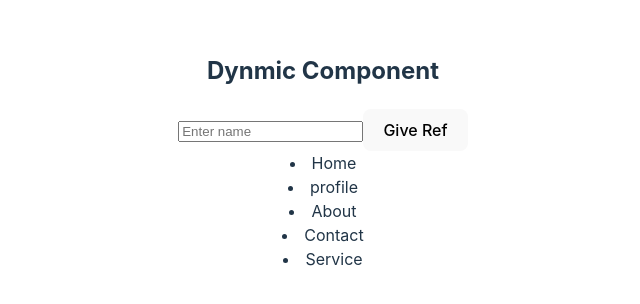
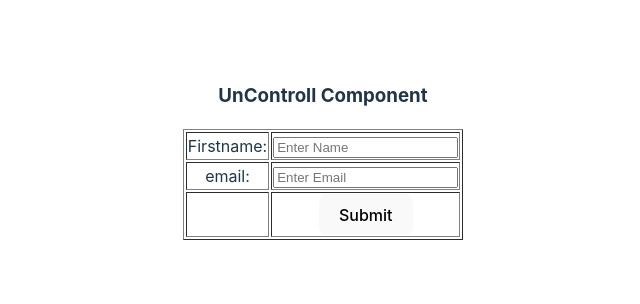
Before and after one commit to RWn-Girish/RW-2-React-6-to-7, a React (Vite) app: page / in a window 1280 px wide. Shown: the part 248-552 px from the top of the page, without its empty margins (317-957 px from the left). Built offline with nearby package versions, Linux system fonts and the light colour scheme.

Commit message:
controll & uncontroll

```diff
--- a/src/App.jsx
+++ b/src/App.jsx
@@ -6,6 +6,8 @@ import Test from './Components/Test'
 import Event from './Components/Event'
 import List from './Components/List'
 import DynamicList from './Components/DynmicList'
+import Control from './Components/Contorl'
+import UnControll from './Components/UnControll'
 
 function App() {
   const [list, setList] = useState(["Home", "profile","About", "Contact", "Service"])
@@ -16,7 +18,9 @@ function App() {
         {/* <Test name='Red & White' /> */}
         {/* <Event /> */}
         {/* <List list={list} /> */}
-        <DynamicList list={list} />
+        {/* <DynamicList list={list} /> */}
+        {/* <Control /> */}
+        <UnControll />
       </React.Fragment>
 
   )
--- /dev/null
+++ b/src/Components/Contorl.jsx
@@ -0,0 +1,45 @@
+import { useState } from "react";
+
+const Control = () => {
+    const [fname, setFname] = useState("");
+    const [email, setEmail] = useState("");
+
+    const handelName = (e) => {
+        // console.log(e);
+        setFname(e.target.value)
+    }
+
+    const handelSubmit = (e) => {
+            e.preventDefault();
+            console.log("First name: ", fname);
+            console.log("Email: ", email);
+
+            setEmail("")
+            setFname("")
+    }
+
+    return (
+        <>
+        <h2>Controll Component</h2>
+        <form onSubmit={handelSubmit}>
+            <table border={1}>
+                <tr>
+                    <td>Firstname:</td>
+                    <td><input type="text" placeholder="Enter Name" value={fname} onChange={handelName} onBlur={()=>console.log('Blue Event...')} /></td>
+                </tr>
+                <tr>
+                    <td>email:</td>
+                    <td><input type="email" placeholder="Enter Email" value={email} onChange={(e)=>setEmail(e.target.value)} /></td>
+                </tr>
+                <tr>
+                    <td></td>
+                    <td><button type="submit">Submit</button></td>
+                </tr>
+
+            </table>
+        </form>
+        </>
+    )
+} ;
+
+export default Control;
--- /dev/null
+++ b/src/Components/UnControll.jsx
@@ -0,0 +1,37 @@
+import { useRef } from "react";
+
+
+const UnControll = () => {
+    const fname = useRef();
+    const emailRef = useRef();
+
+    const handelSubmit = (e) => {
+        e.preventDefault();
+        console.log("First Name: ",fname.current.value);
+        console.log("Email : ",emailRef.current.value);
+    }
+    return (
+        <>
+            <h3>UnControll Component</h3>
+            <form onSubmit={handelSubmit}>
+            <table border={1}>
+                <tr>
+                    <td>Firstname:</td>
+                    <td><input type="text" placeholder="Enter Name"  ref={fname} /></td>
+                </tr>
+                <tr>
+                    <td>email:</td>
+                    <td><input type="text" placeholder="Enter Email"  ref={emailRef} /></td>
+                </tr>
+                <tr>
+                    <td></td>
+                    <td><button type="submit">Submit</button></td>
+                </tr>
+
+            </table>
+            </form>
+        </>
+    )
+};
+
+export default UnControll;
```
